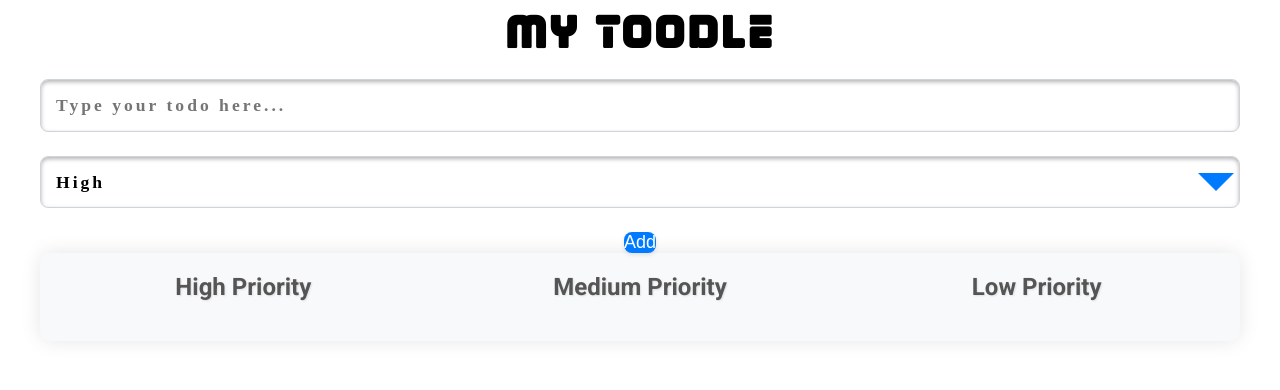
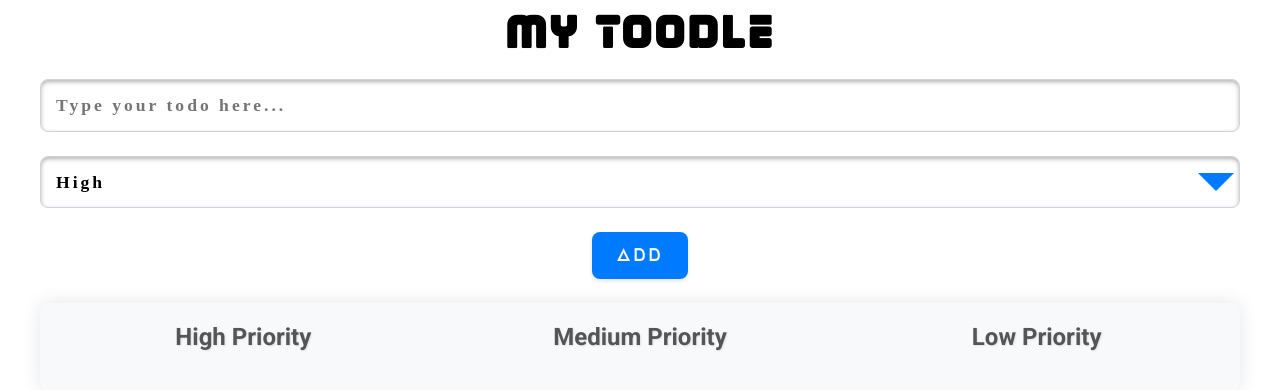
Before and after one commit to ankurhalder/OCTANET_FEBRUARY_TODO_LIST, a React (Vite) app: page / in a window 1280 px wide. Shown: the top 390 px of the page. Built offline with nearby package versions, Linux system fonts and the light colour scheme; a web font is replaced by a local one.

Commit message:
Update button styles in todo-list.scss

```diff
--- a/styles/components/_todo-list.scss
+++ b/styles/components/_todo-list.scss
@@ -39,17 +39,21 @@
     }
   }
   button {
+    padding: 12px 24px;
+    margin: 0 0 2% 0;
     background-color: var(--blue-1);
-    color: #fff;
-    border: none;
     border-radius: 8px;
-    font-size: 18px;
+    color: var(--white);
+    font-family: var(--font-elianto);
+    font-size: var(--font-11);
+    letter-spacing: 3px;
+    font-weight: 400;
+    text-transform: uppercase;
     cursor: pointer;
     transition: background-color 0.3s ease, transform 0.2s ease;
     box-shadow: 0 2px 4px rgba(0, 0, 0, 0.1);
-
     &:hover {
-      background-color: #0056b3;
+      background-color: var(--blue-2);
       transform: translateY(-2px);
     }
   }
```
